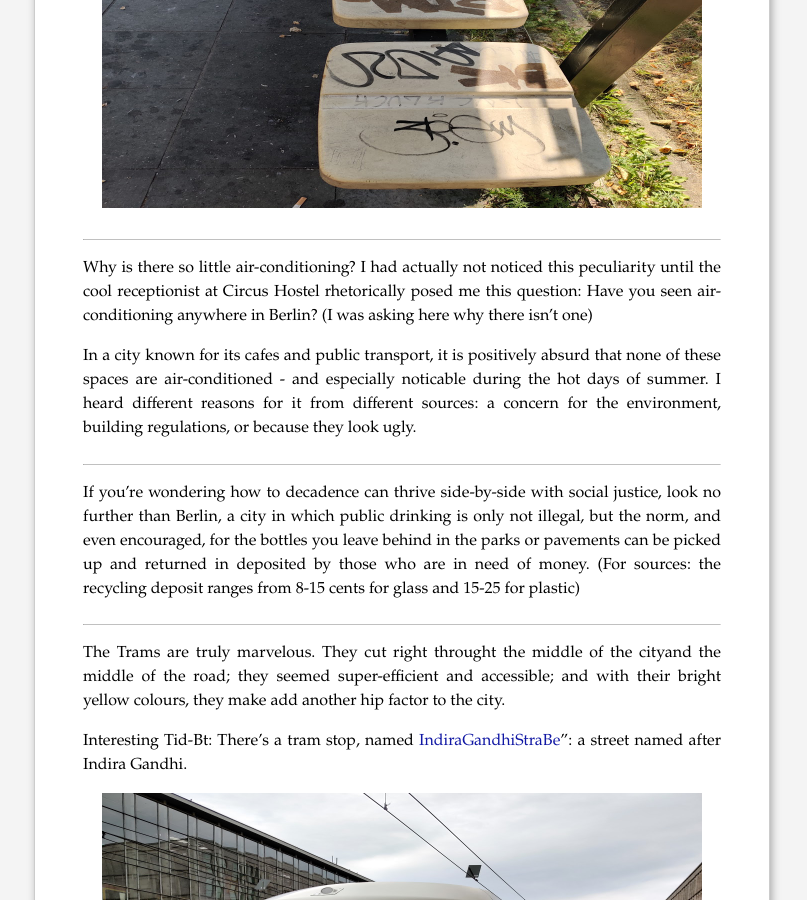
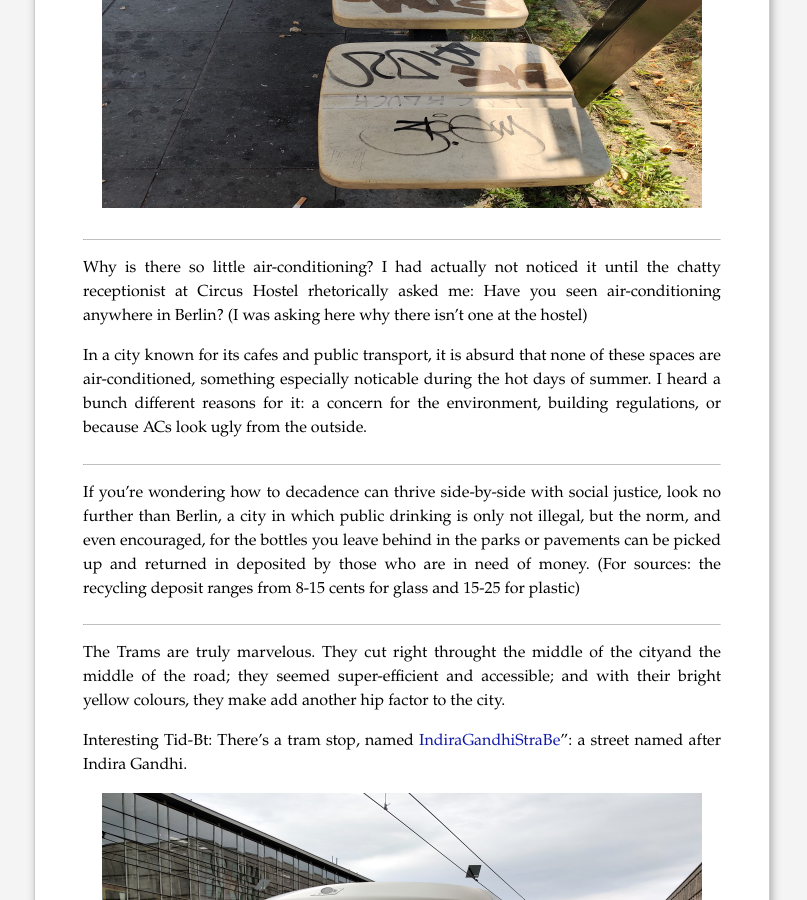
Before and after one commit to piyushahuja/piyushahuja.github.io, a Jekyll site: the page built from _posts/travel/2020-08-20-berlin.md, in a window 1280 px wide and 900 px high, scrolled down 1487 px. Shown: the whole window, without its empty margins (238-1045 px from the left). Built offline with Jekyll 4.4.1, drawn with Linux system fonts in a browser that asks for light colours; comment, search, counter and statistics services are not loaded.

Commit message:
auto deployed

```diff
--- a/_posts/travel/2020-08-20-berlin.md
+++ b/_posts/travel/2020-08-20-berlin.md
@@ -28,9 +28,9 @@ And then there was the Graffiti. It is everywhere: on the walls, on construction
 
 ----
 
-Why is there so little air-conditioning? I had actually not noticed this peculiarity until the cool receptionist at Circus Hostel rhetorically posed me this question: Have you seen air-conditioning anywhere in Berlin? (I was asking here why there isn't one)
+Why is there so little air-conditioning? I had actually not noticed it  until the chatty receptionist at Circus Hostel rhetorically asked me: Have you seen air-conditioning anywhere in Berlin? (I was asking here why there isn't one at the hostel)
 
-In a city known for its cafes and public transport, it is positively absurd that none of these spaces are air-conditioned - and especially noticable during the hot days of summer.  I heard different reasons for it from different sources: a concern for the environment, building regulations, or because they look ugly.
+In a city known for its cafes and public transport, it is absurd that none of these spaces are air-conditioned, something especially noticable during the hot days of summer.  I heard a bunch different reasons for it: a concern for the environment, building regulations, or because ACs look ugly from the outside.
 
 -----
 
```
